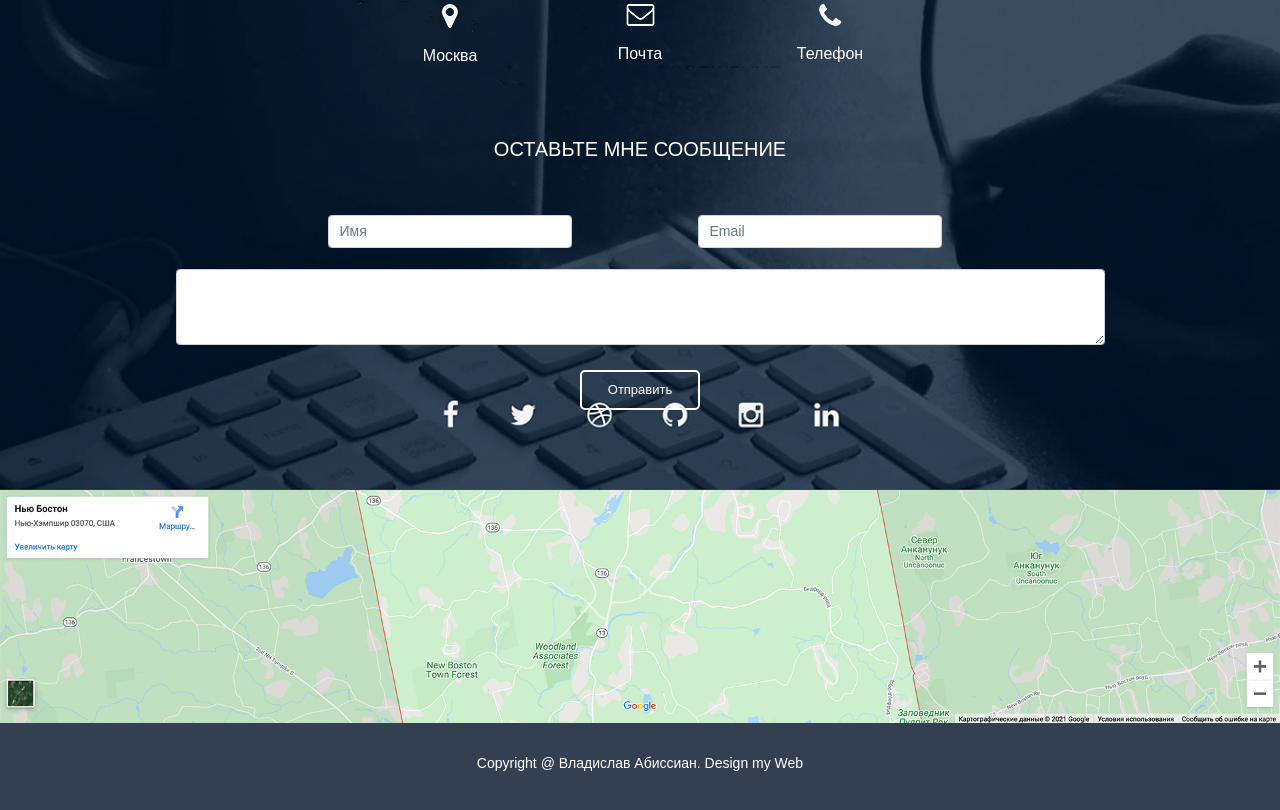
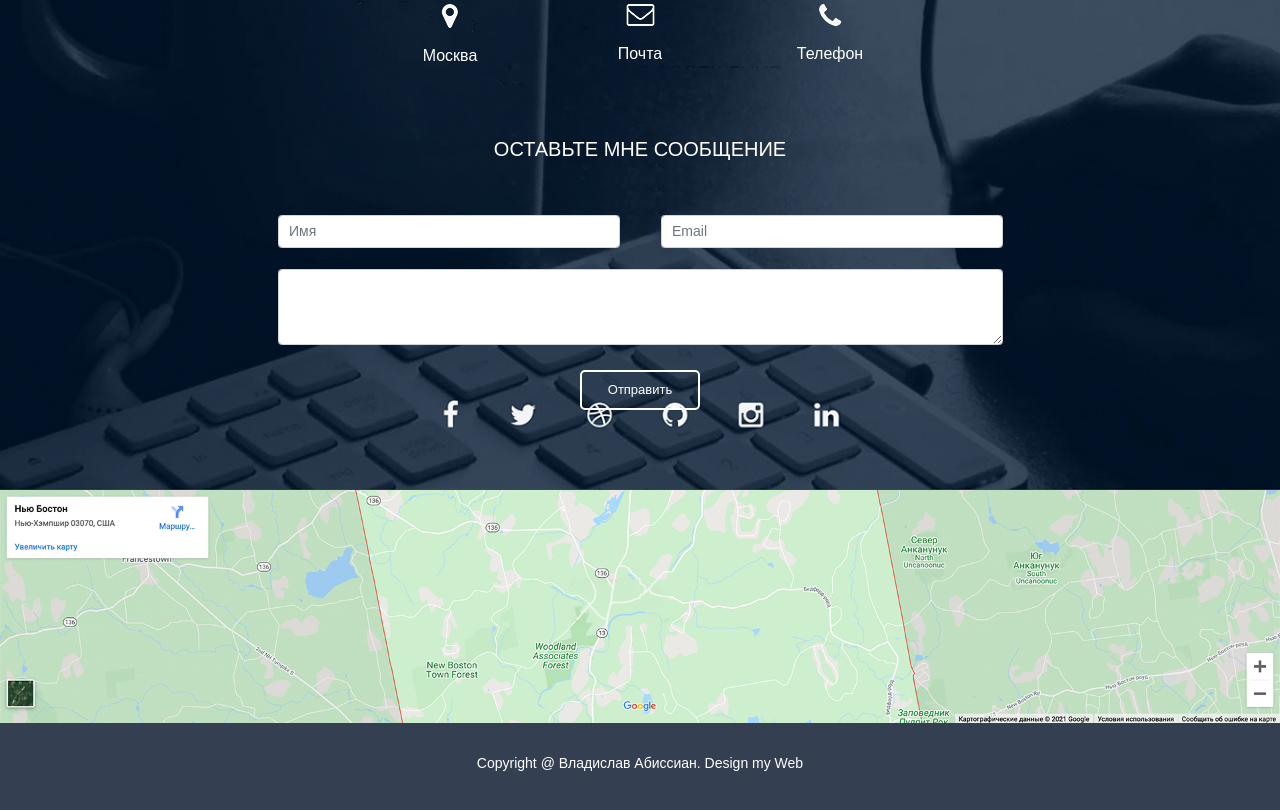
Before and after one commit to Abyssian/Abyssian.github.io, a plain HTML site: page src/index.html in a window 1280 px wide. Shown: the part 5635-6445 px from the top of the page. Drawn offline with Linux system fonts and the light colour scheme.

Commit message:
Исправил поля ввода

```diff
--- a/src/css/style.css
+++ b/src/css/style.css
@@ -829,27 +829,9 @@ main{
         font-size: 20px;
     }
 
-    }
-
-.contacts_inputs input{
-    display: block;
-    width: 45%;
-
-    height: 34px;
-    padding-left: 14px;
-    margin-bottom: 14px;
-    background: rgba(210, 214, 220, 0.93);
-    font-size: 16px;
-}
-
-.contacts_inputs .secondInput{
-
-}
-
 .contacts_container textarea{
     display: block;
     width: 100%;
-    resize: none;
     padding-top: 10px;
     padding-left: 15px;
     background: rgba(220, 224, 230, 0.93);
@@ -858,10 +840,24 @@ main{
 }
 .my_contacts_div_write {
     width: 370px;
+    margin-right: 10px;
 }
+
+.my_contacts_div_write_mail {
+    width: 370px;
+    margin-left: 10px;
+}
+
 .my_contacts_write_here{
-    width: 70%;
+    width: 100%;
+    float: left;
 }
+
+.my_contacts_write_here_mail{
+    width: 100%;
+    float: right;
+}
+
 
 .my_contacts_to{
     padding-bottom:80px;
--- a/src/index.html
+++ b/src/index.html
@@ -278,16 +278,16 @@
                <div class="col-12">
 
 
-        <div class="my_contacts_texts row justify-content-center">
-        <div class="my_contacts_div_write col-5 offset-1 mb-4">
+        <div class="my_contacts_texts col-8 offset-2 row justify-content-center">
+        <div class="my_contacts_div_write col  mb-4">
       <input type="text" class="my_contacts_write_here justify-content-center form-control " placeholder="Имя">
     </div>
-    <div class="my_contacts_div_write col-5  mb-4">
-      <input type="text" class="my_contacts_write_here  form-control" placeholder="Email">
+    <div class="my_contacts_div_write_mail col  mb-4">
+      <input type="text" class="my_contacts_write_here_mail  form-control" placeholder="Email">
     </div>
 
 
-       <div class="form-group col-10 ">
+       <div class="form-group col-12 ">
     <textarea class="form-control" id="exampleFormControlTextarea1" placeholder="Сообщение" cols="30" rows="3">
     </textarea>
   </div>
```
